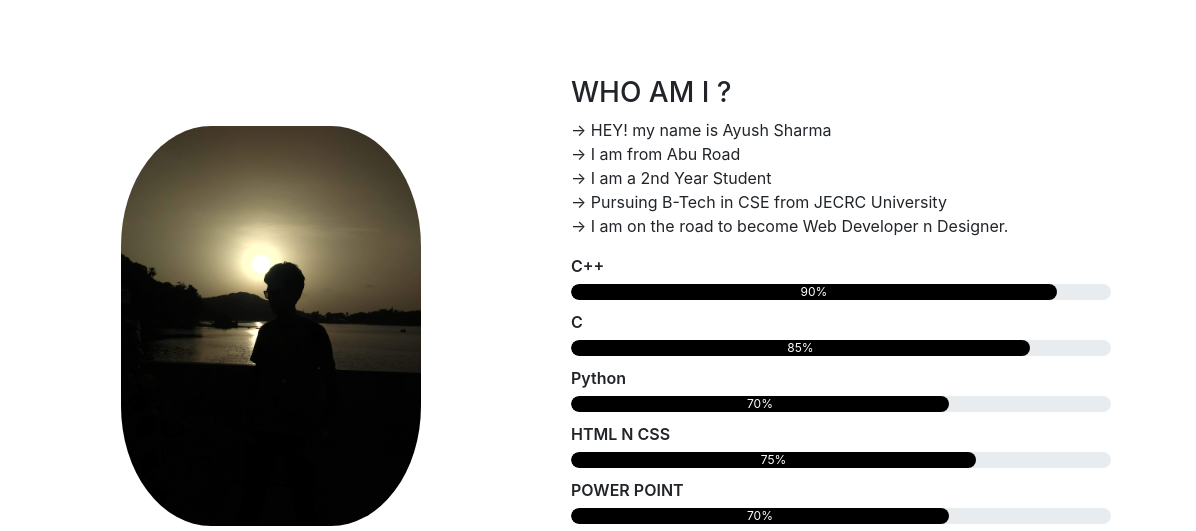
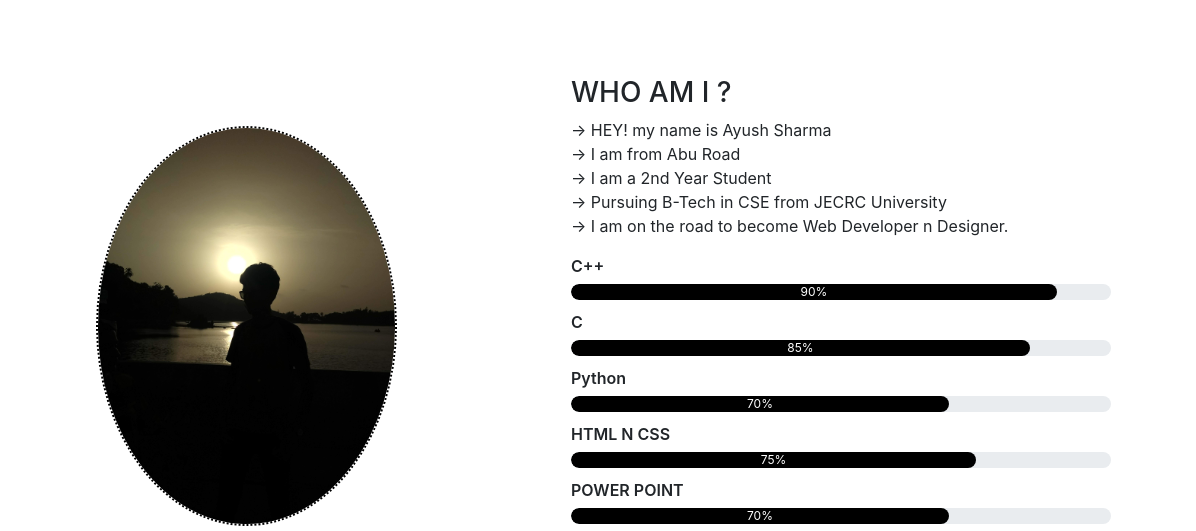
Before and after one commit to itzaayush/portfolio.github.io, a plain HTML site: page index.html in a window 1280 px wide. Shown: the part 900-1431 px from the top of the page, 84-1280 px from the left. Drawn offline with nearby package versions, Linux system fonts and the light colour scheme.

Commit message:
Add files via upload

```diff
--- a/style.css
+++ b/style.css
@@ -81,8 +81,9 @@ body{
 .profile-image
 {
     height:400px;
-    border-radius: 30%;
-    margin:50px 50px 50px 50px ;
+    border-radius: 50%;
+    border: 2px dotted black;
+    margin:50px 50px 50px 0px ;
 
 }
 
```
